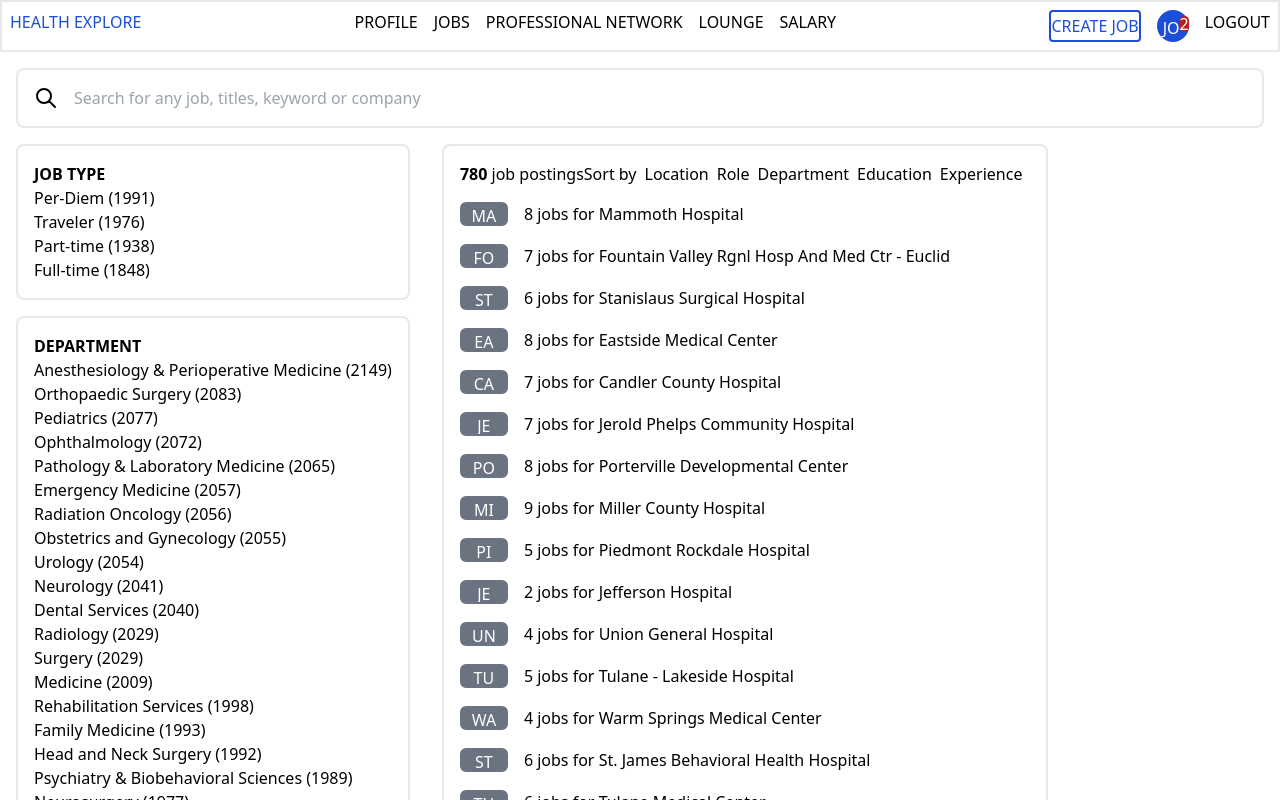
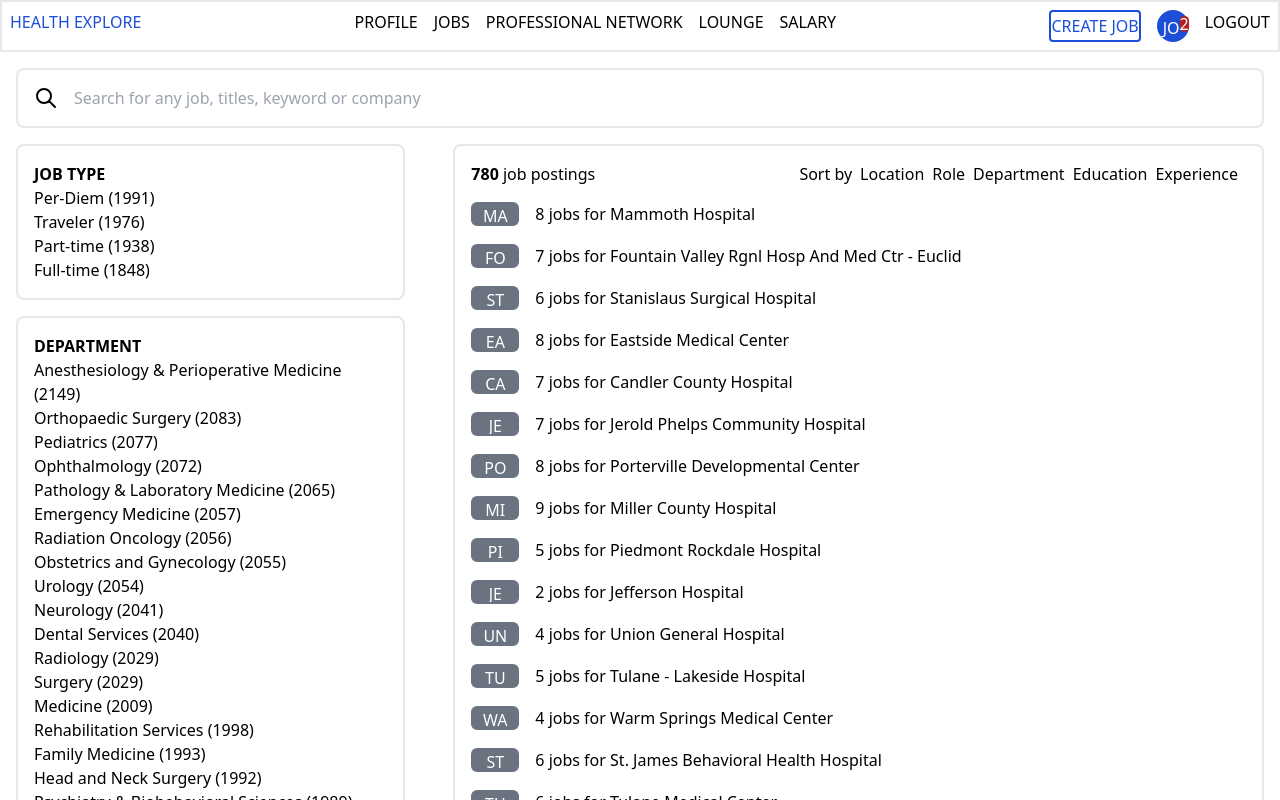
Before and after one commit to sa-w/fullstack-with-next-and-tailwind-css, a Next.js app: page / in a window 1280 px wide. Shown: the top 800 px of the page. Built offline with nearby package versions, Linux system fonts and the light colour scheme.

Commit message:
Fixed margin

```diff
--- a/pages/index.js
+++ b/pages/index.js
@@ -9,34 +9,6 @@ import Experience from "../components/experience";
 import useSWR from 'swr'
 import fetch from 'unfetch'
 const fetcher = url => fetch(url).then(r => r.json())
-
-
-/*
- function getAllJobs() {
-
-  let part_total = 0;
- fetch("/api/everythingJobs/money")
-    .then((response) => response.json())
-    .then((data) => {
-     // var newdat = [];
-     // newdat=data;
-       console.log(data.jobs[0].name);
-      for (var i of data.jobs) {
-      // console.log("I am here ------- " + i.items[0].job_type);
-        for(var j=0;j<i.items.length;j++){
-          if(i.items[j].job_type === "Part-time"){
-part_total = part_total + 1;
-console.log("I hit " + i.items[j].job_type );
-          }else{
-          //  console.log("I missed " + i.items[j].job_type );
-          }
-        }
-     }
-      console.log("Part time total is " + part_total);
-
-    });
-
-} */
 
 
 function getJobType () {
@@ -86,13 +58,13 @@ const Index = () => (
     <NavBar />
     <SearchBar />
     <div class=" container flex flex-row">
-      <div class=" flex flex-col">
+      <div class="hidden md:inline-flex w-1/3 flex flex-col">
       {getJobType()}
       {getDepartment()}
      {getWorkSchedule()}
      {getExperience()}
       </div>{" "}
-     <div class="">
+     <div class="w-screen ml-4 md:w-2/3">
         {getPostings()}
         </div>
     </div>{" "}
```
